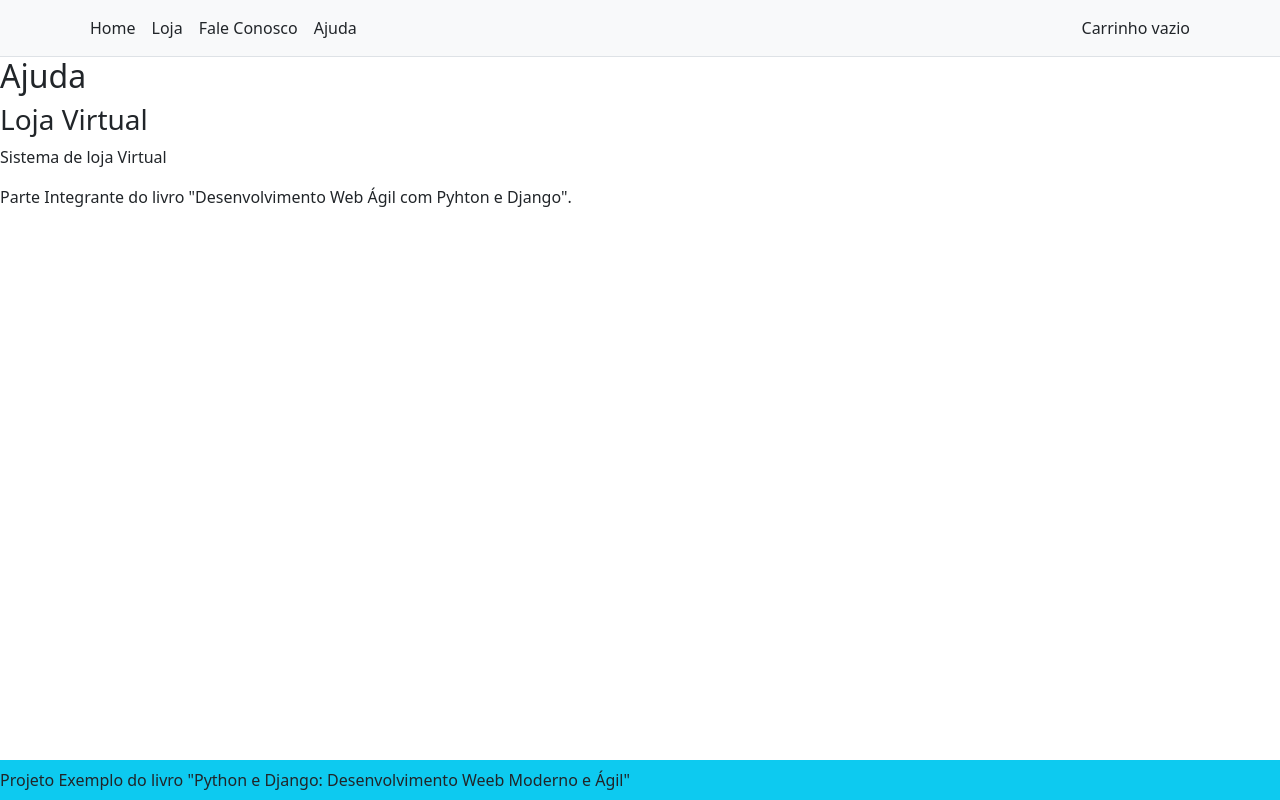
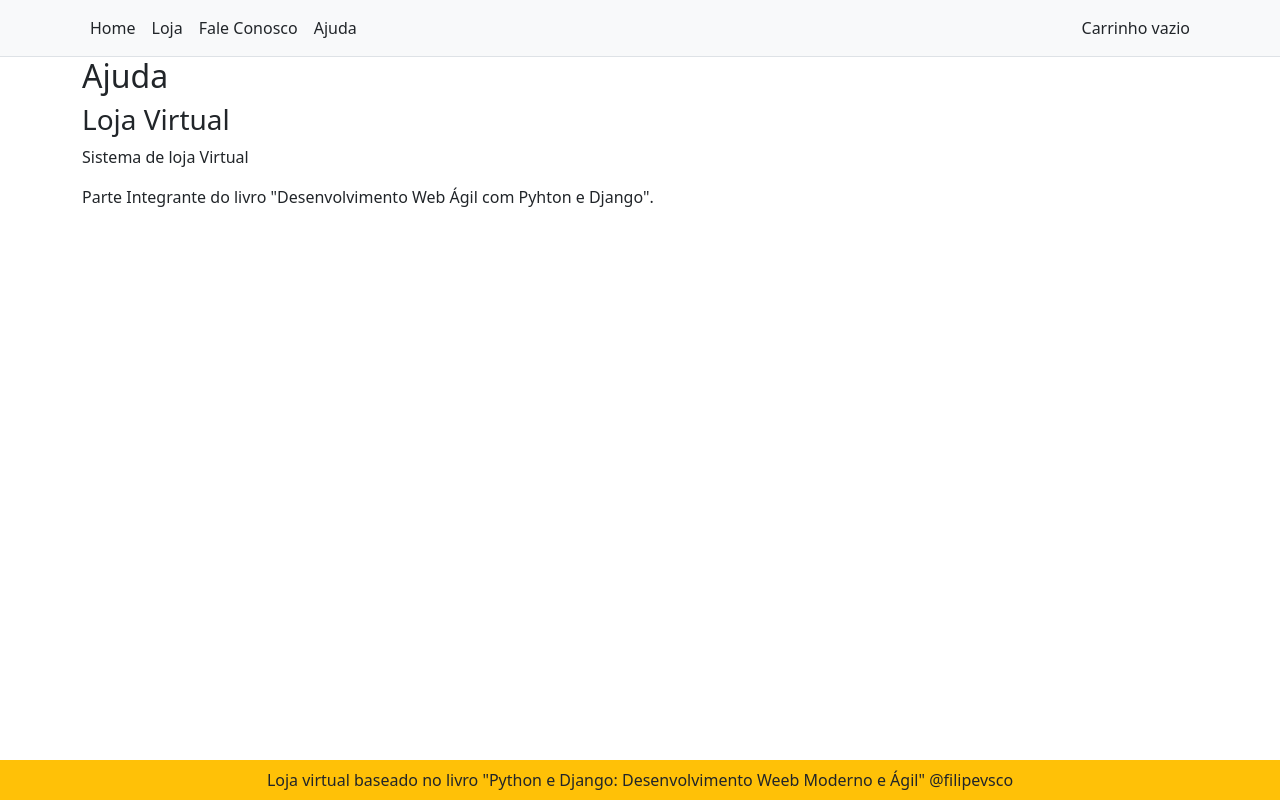
Before and after one commit to filipevsco/lojavirtual-altabooks, a Django app: template prj_lojavirtual/templates/ajuda.html in a window 1280 px wide. Run offline with Django 3.2, Linux system fonts and the light colour scheme; the template is opened without the code that fills it, so the values that code supplies are empty; some libraries are stand-ins or nearby versions.

Commit message:
melhorias no rodape

```diff
--- a/prj_lojavirtual/templates/base.html
+++ b/prj_lojavirtual/templates/base.html
@@ -11,8 +11,10 @@
   </head>
   <body>
     {% include 'snippets/barra_navegacao.html' %}
+    <div class="container">
     {% block conteudo %}
     {% endblock conteudo %}
+    </div>
     {% include 'snippets/rodape.html' %}
     <script src="{% static 'js/jquery.min.js' %}"></script>
     <script src="{% static 'js/popper.min.js' %}"></script>
--- a/prj_lojavirtual/templates/snippets/rodape.html
+++ b/prj_lojavirtual/templates/snippets/rodape.html
@@ -1,3 +1,5 @@
-<div class="navbar fixed-bottom bg-info">
-    Projeto Exemplo do livro "Python e Django: Desenvolvimento Weeb Moderno e Ágil"
+<div class="navbar fixed-bottom bg-warning">
+    <div class="container justify-content-md-center">
+    Loja virtual baseado no livro "Python e Django: Desenvolvimento Weeb Moderno e Ágil" @filipevsco
+    </div>
 </div>
```
